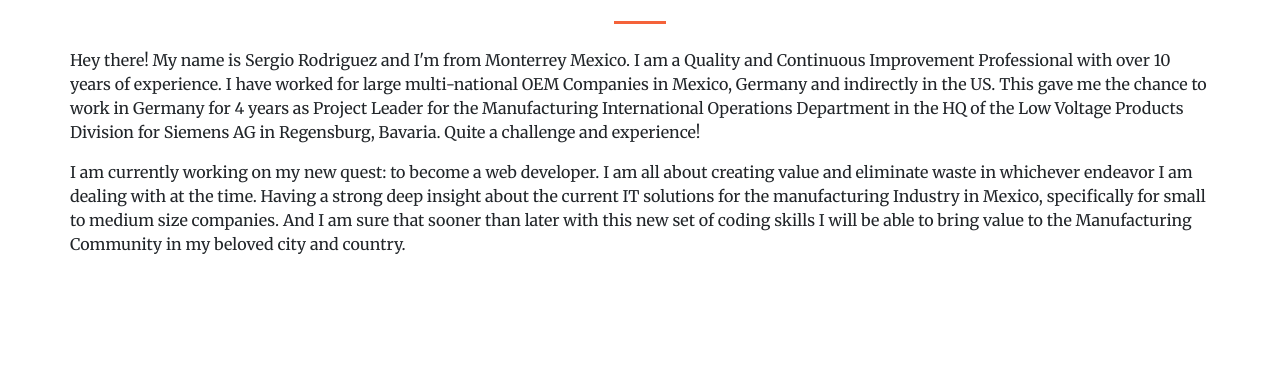
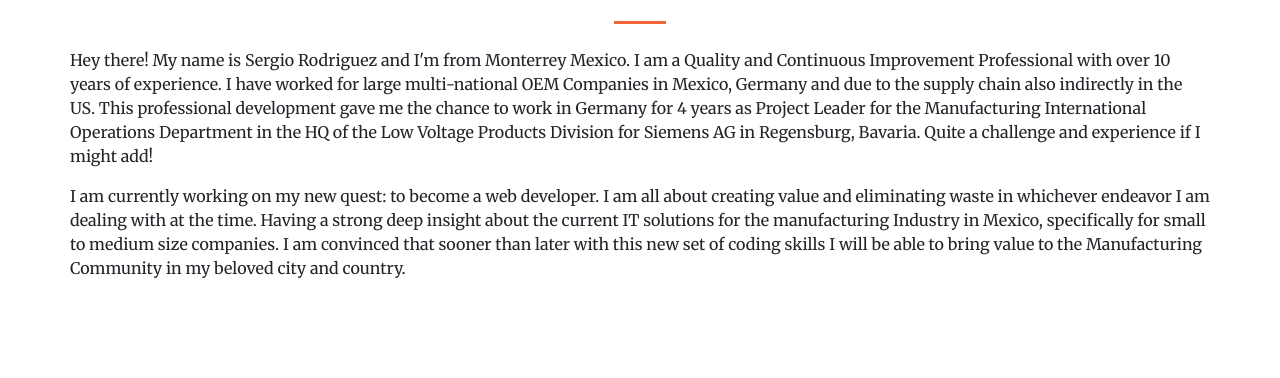
Before and after one commit to sergioardz/Portfolio, a plain HTML site: page index.html in a window 1280 px wide. Shown: the part 1277-1655 px from the top of the page. Drawn offline with nearby package versions, Linux system fonts and the light colour scheme.

Commit message:
Updated About Me Section

```diff
--- a/index.html
+++ b/index.html
@@ -82,16 +82,13 @@
       <div class="row">
         <p>Hey there! My name is Sergio Rodriguez and I'm from Monterrey Mexico.
           I am a Quality and Continuous Improvement Professional with over 10 years of experience. I have worked for
-          large multi-national OEM Companies in Mexico, Germany and indirectly in the US.
-          This gave me the chance to work in Germany for 4 years as Project Leader for the Manufacturing International
-          Operations Department in the HQ of the Low Voltage Products Division for Siemens AG in Regensburg, Bavaria.
-          Quite a challenge and experience!</p>
-        <p>I am currently working on my new quest: to become a web developer. I am all about creating value and
-          eliminate waste in whichever endeavor I am dealing with at the time. Having a strong deep insight about the
-          current IT solutions for the manufacturing Industry in Mexico, specifically for small to medium size
-          companies.
-          And I am sure that sooner than later with this new set of coding skills I will be able to bring value to the
-          Manufacturing Community in my beloved city and country.</p>
+          large multi-national OEM Companies in Mexico, Germany and due to the supply chain also indirectly in the US.
+          This professional development gave me the chance to work in Germany for 4 years as Project Leader for the Manufacturing International
+          Operations Department in the HQ of the Low Voltage Products Division for Siemens AG in Regensburg, Bavaria. Quite a challenge and experience if I might add!</p>
+        <p>I am currently working on my new quest: to become a web developer. I am all about creating value    and
+          eliminating waste in whichever endeavor I am dealing with at the time. Having a strong deep insight about the
+          current IT solutions for the manufacturing Industry in Mexico, specifically for small to medium size companies.
+          I am convinced that sooner than later with this new set of coding skills I will be able to bring value to the Manufacturing Community in my beloved city and country.</p>
       </div>
     </div>
   </section>
```
